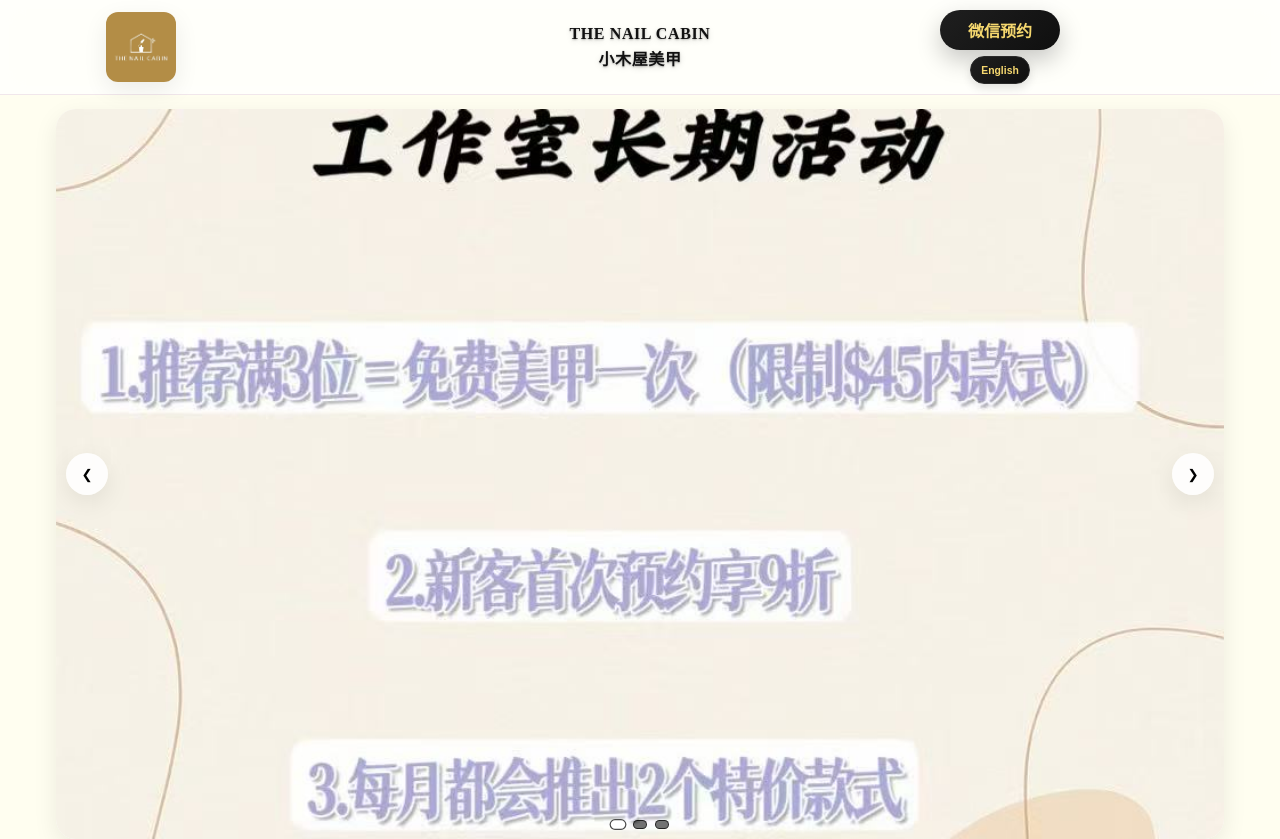
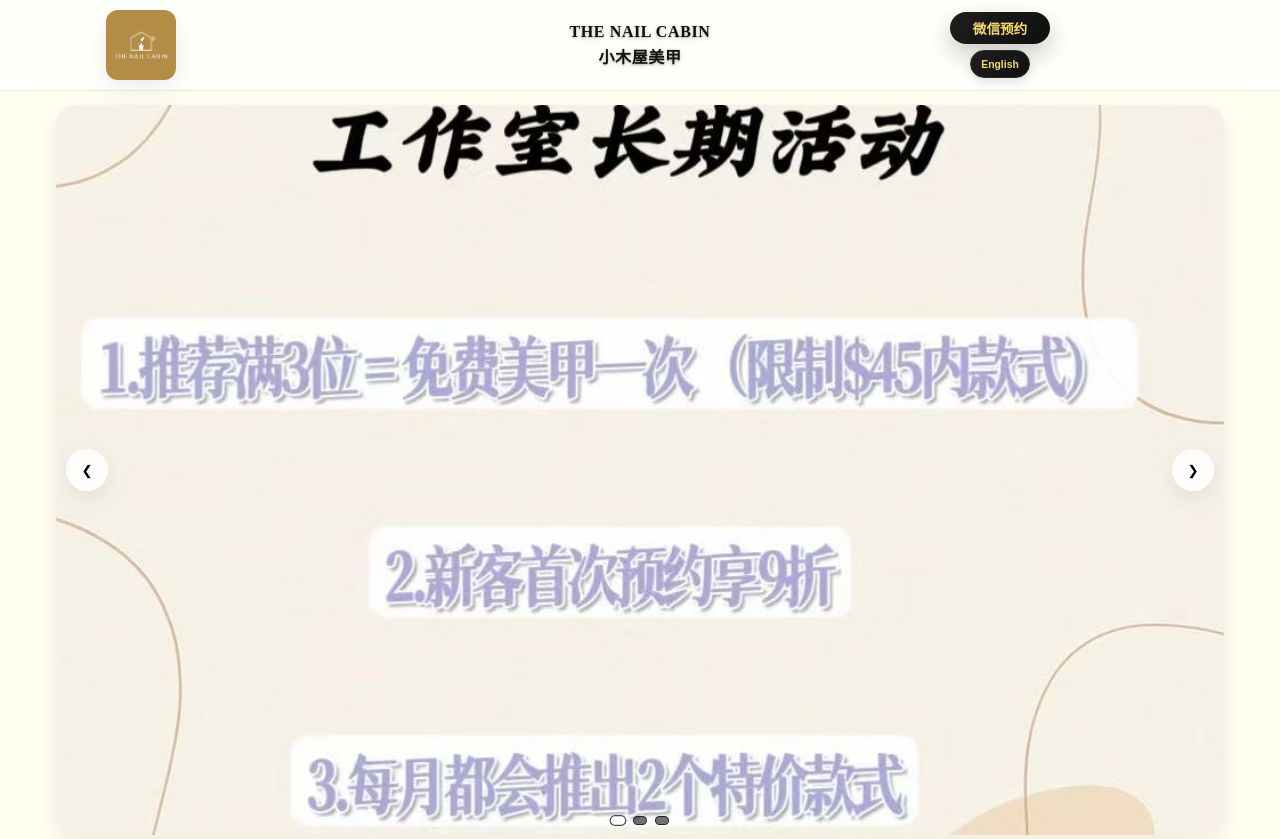
Before and after one commit to GeekChentao/Nail_Cabine_Demo, a plain HTML site: page index.html in a window 1280 px wide. Shown: the top 839 px of the page. Drawn offline with Linux system fonts and the light colour scheme.

Commit message:
Button size adjustment

```diff
--- a/styles.css
+++ b/styles.css
@@ -85,12 +85,13 @@ a{color:inherit; text-decoration:none}
 }
 
 .cta{
-  padding:10px 14px; border-radius:999px;
+  padding:8px 12px; border-radius:999px;
   background:linear-gradient(135deg, var(--lux-dark), var(--lux-dark-2));
   color:var(--lux-gold);
   font-weight:800; box-shadow:0 10px 24px rgba(0,0,0,.22);
-  width:120px; height:40px; display:flex; align-items:center; justify-content:center;
-  transition:transform .15s ease, box-shadow .2s ease, color .2s ease
+  width:100px; height:32px; display:flex; align-items:center; justify-content:center;
+  transition:transform .15s ease, box-shadow .2s ease, color .2s ease;
+  font-size:0.85rem
 }
 .cta:hover{
   color:var(--lux-gold-2);
```
